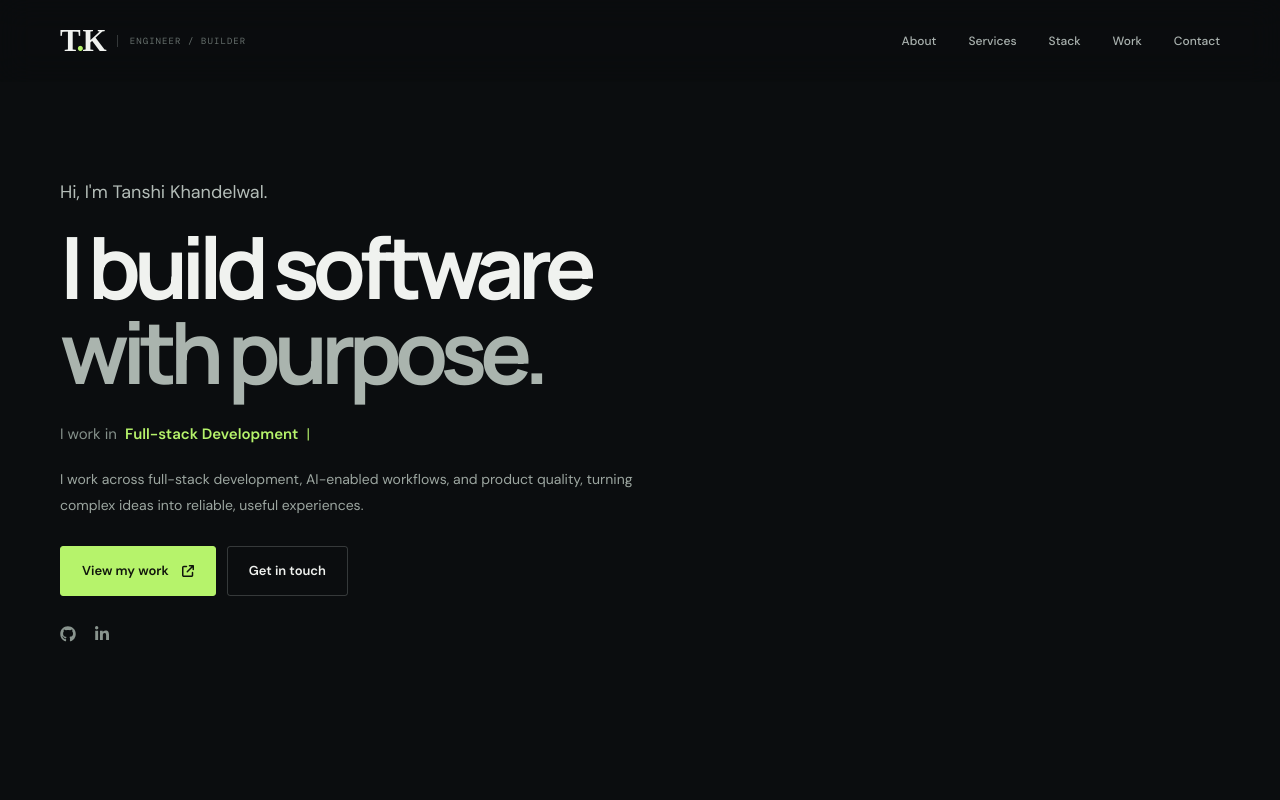
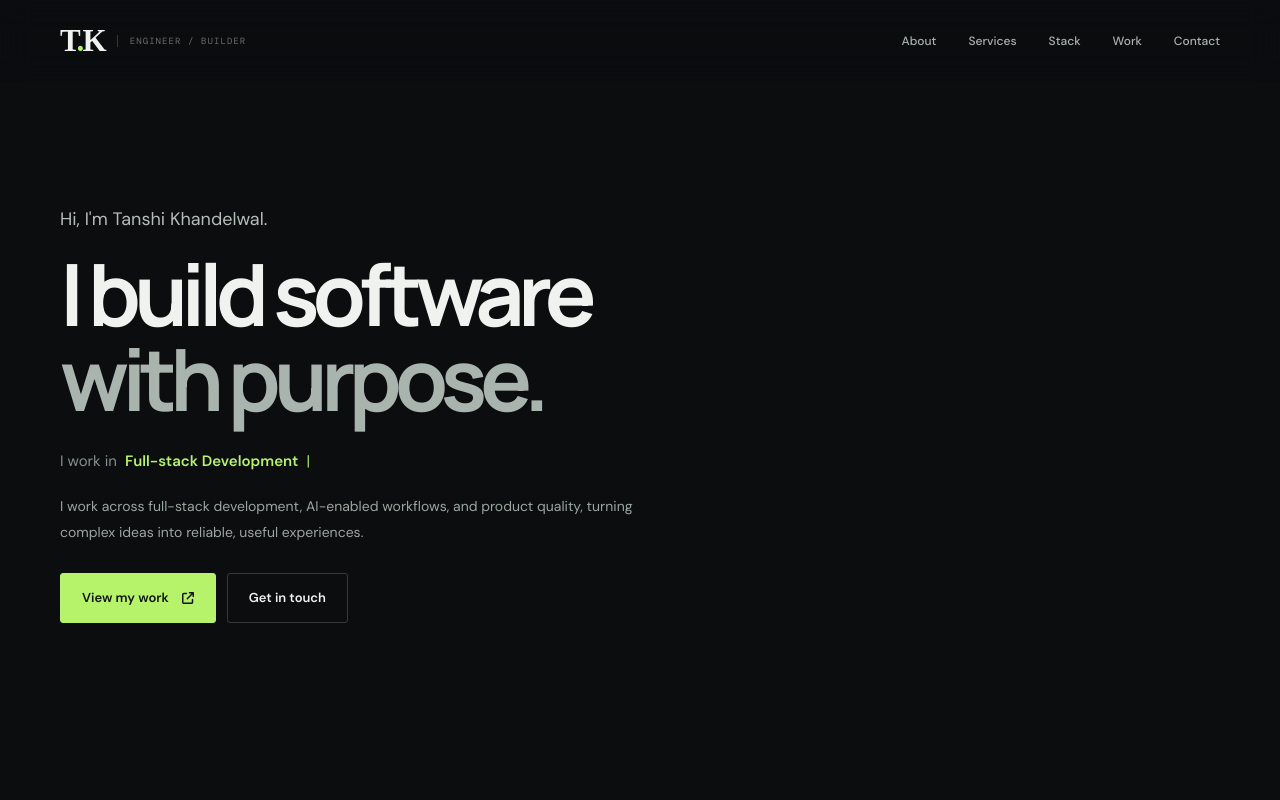
Before and after one commit to tanshi2003/Portfolio_Tanshi, a React (Create React App) app: page / in a window 1280 px wide. Shown: the top 800 px of the page. Built offline with nearby package versions, Linux system fonts and the light colour scheme.

Commit message:
Remove social links from home page

```diff
--- a/src/components/Home.js
+++ b/src/components/Home.js
@@ -1,6 +1,6 @@
 import React, { useEffect, useRef } from 'react';
 import Typed from 'typed.js';
-import { FaArrowUpRightFromSquare, FaGithub, FaLinkedinIn } from 'react-icons/fa6';
+import { FaArrowUpRightFromSquare } from 'react-icons/fa6';
 
 const Home = () => {
   const typedRef = useRef(null);
@@ -26,10 +26,6 @@ const Home = () => {
             <a className="button button-primary" href="#projects">View my work <FaArrowUpRightFromSquare /></a>
             <a className="button button-quiet" href="https://mail.google.com/mail/?view=cm&fs=1&to=tanshikhandelwal03@gmail.com" target="_blank" rel="noreferrer">Get in touch</a>
           </div>
-          <div className="hero-socials">
-            <a href="https://github.com/tanshi2003" target="_blank" rel="noreferrer" aria-label="GitHub"><FaGithub /></a>
-            <a href="https://www.linkedin.com/in/tanshi-khandelwal-30a1b8209" target="_blank" rel="noreferrer" aria-label="LinkedIn"><FaLinkedinIn /></a>
-          </div>
         </div>
       </div>
     </section>
```
